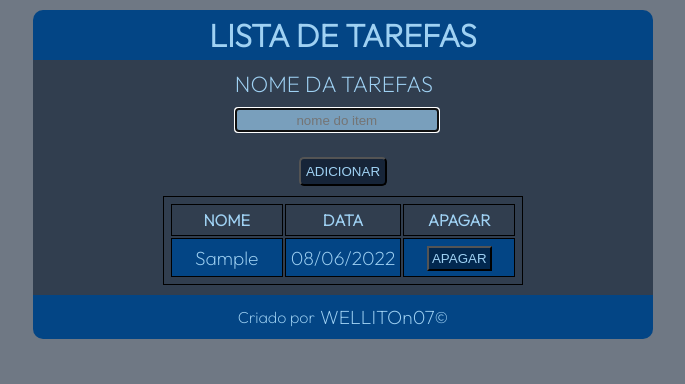
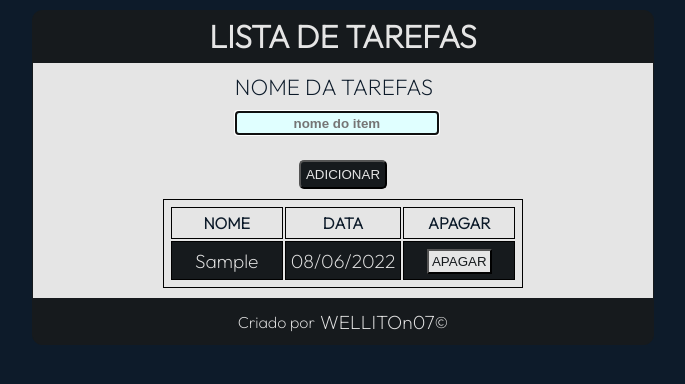
Before and after one commit to WELLITOn07/Lista-de-Tarefas, a plain HTML site: page index.html in a window 1280 px wide. Both pictures are taken after typing "Sample" into the empty fields and a click on the button "ADICIONAR". Shown: the whole page, without its empty margins (297-982 px from the left). Drawn offline with Linux system fonts and the light colour scheme.

Commit message:
Update style.css

```diff
--- a/style.css
+++ b/style.css
@@ -6,9 +6,9 @@
 /*ROOT*/
 :root {
     /*PALETA*/
-    --cor-01: #9FD1F3;
-    --cor-02: #034585;
-    --cor-03: #03122791;
+    --cor-01: #0d1b2a;
+    --cor-02: #161a1d;
+    --cor-03: #e5e5e5;
     /*FONTS*/
     --font--outfit: 'Outfit', sans-serif, 'Courier New', Courier, monospace;
 }
@@ -21,10 +21,10 @@ a {
     text-decoration: none;
     padding-left: 5px;
     font-size: larger;
-    color: var(--cor-01);
+    color: var(--cor-03);
 }
 a:hover {
-    color: aliceblue;
+    text-decoration: underline;
 }
 abbr {
     text-decoration: none;
@@ -33,7 +33,7 @@ abbr {
 body {
     box-sizing: border-box;
     padding: 10px;
-    background-color: var(--cor-03);
+    background-color: var(--cor-01);
     font-family: var(--font--outfit);
 }
 /*HEADER*/
@@ -44,9 +44,10 @@ header {
     text-align: center;
     padding: 5px;
     border-radius: 10px 10px 0px 0px;
+    border: 1px solid #161a1d;
 }
 h1 {
-    color: var(--cor-01);
+    color: var(--cor-03);
 }
 /*SECTION*/
 section {
@@ -57,6 +58,7 @@ section {
     padding: 10px;
     margin: auto;
     background-color: var(--cor-03);
+    border: 1px solid #161a1d;
 }
 p.input {
     display: block;
@@ -66,8 +68,9 @@ input#nomeDoitem {
     text-align: center;
     width: 200px;
     height: 20px;
-    background-color: #9fd1f3a9;
+    background-color: lightcyan;
     color: var(--cor-02);
+    font-weight: bold;
 }
 /*TABLE*/
 table {
@@ -87,7 +90,7 @@ table td {
     font-size: 1.2em;
 }
 table tr:nth-child(2n) {
-    color: var(--cor-01);
+    color: var(--cor-03);
     background-color: var(--cor-02);
 }
 table th, td {
@@ -105,27 +108,29 @@ label {
     font-size: 1.4em;
     margin-left: 20%;
 }
+p#p-adcionar {
+    padding-top: 15px;
+}
 button.btn-adicionar {
     padding: 5px;
     border-radius: 5px;
-    background-color: var(--cor-03);
-    color: var(--cor-01);
-}
-p#p-adcionar {
-    padding-top: 15px;
+    background-color: var(--cor-02);
+    color: var(--cor-03);
 }
 button.btn-adicionar:hover {
     cursor: pointer;
-    background-color: var(--cor-02);
+    background-color: var(--cor-03);
+    color: var(--cor-02);
 }
 button.apagar {
     padding: 3px;
     background-color: var(--cor-03);
-    color: var(--cor-01);
+    color: var(--cor-02);
 }
 button.apagar:hover {
     cursor: pointer;
-    background-color: var(--cor-02);
+    color: var(--cor-03);
+    background-color: #161a1d;
 }
 /*FOOTER*/
 footer {
@@ -134,7 +139,8 @@ footer {
     text-align: center;
     background-color: var(--cor-02);
     border-radius: 0px 0px 10px 10px;
-    color: var(--cor-01);
+    color: var(--cor-03);
+    border: 1px solid #161a1d;
 }
 footer > p#footer {
     display: flex;
```
